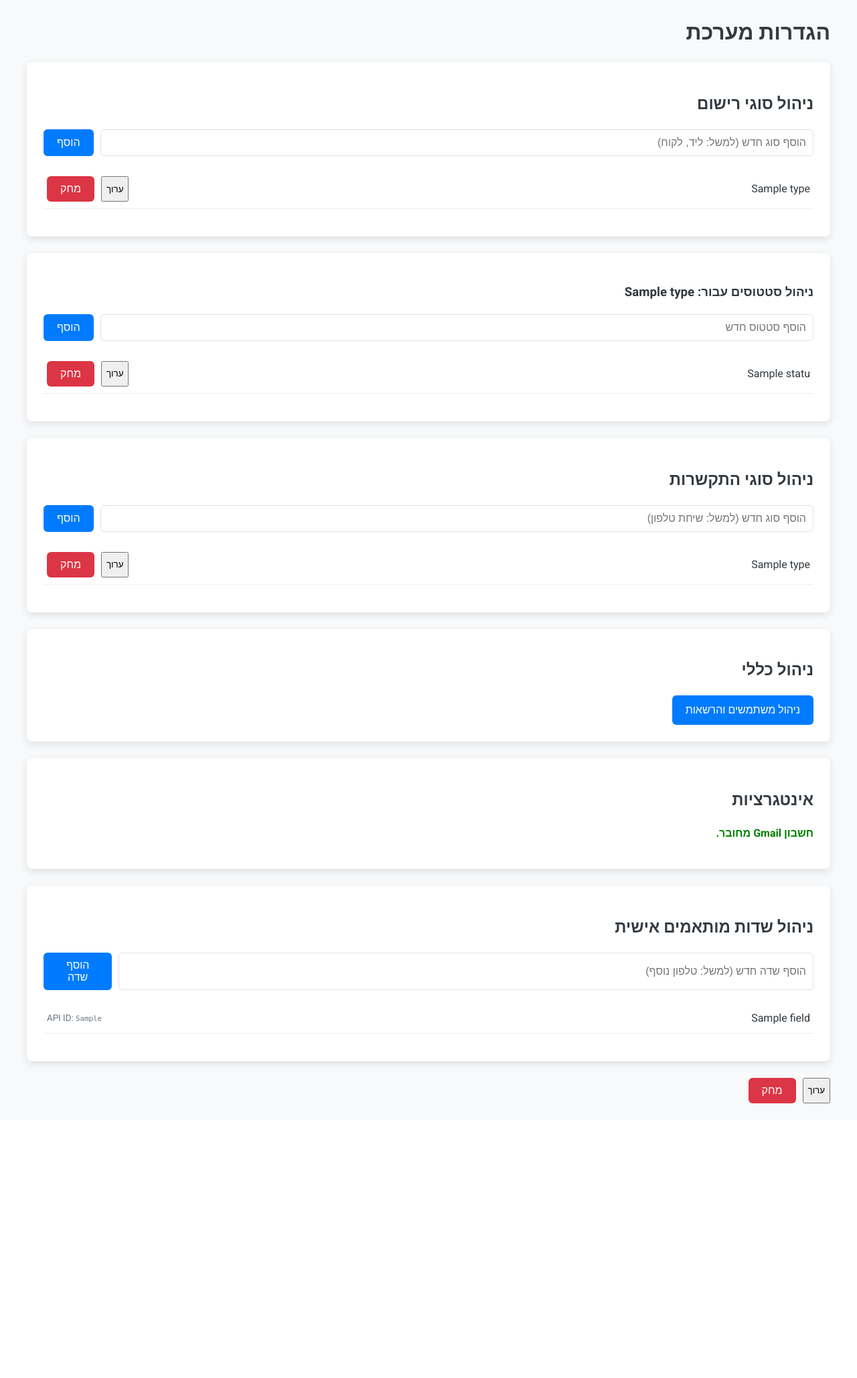
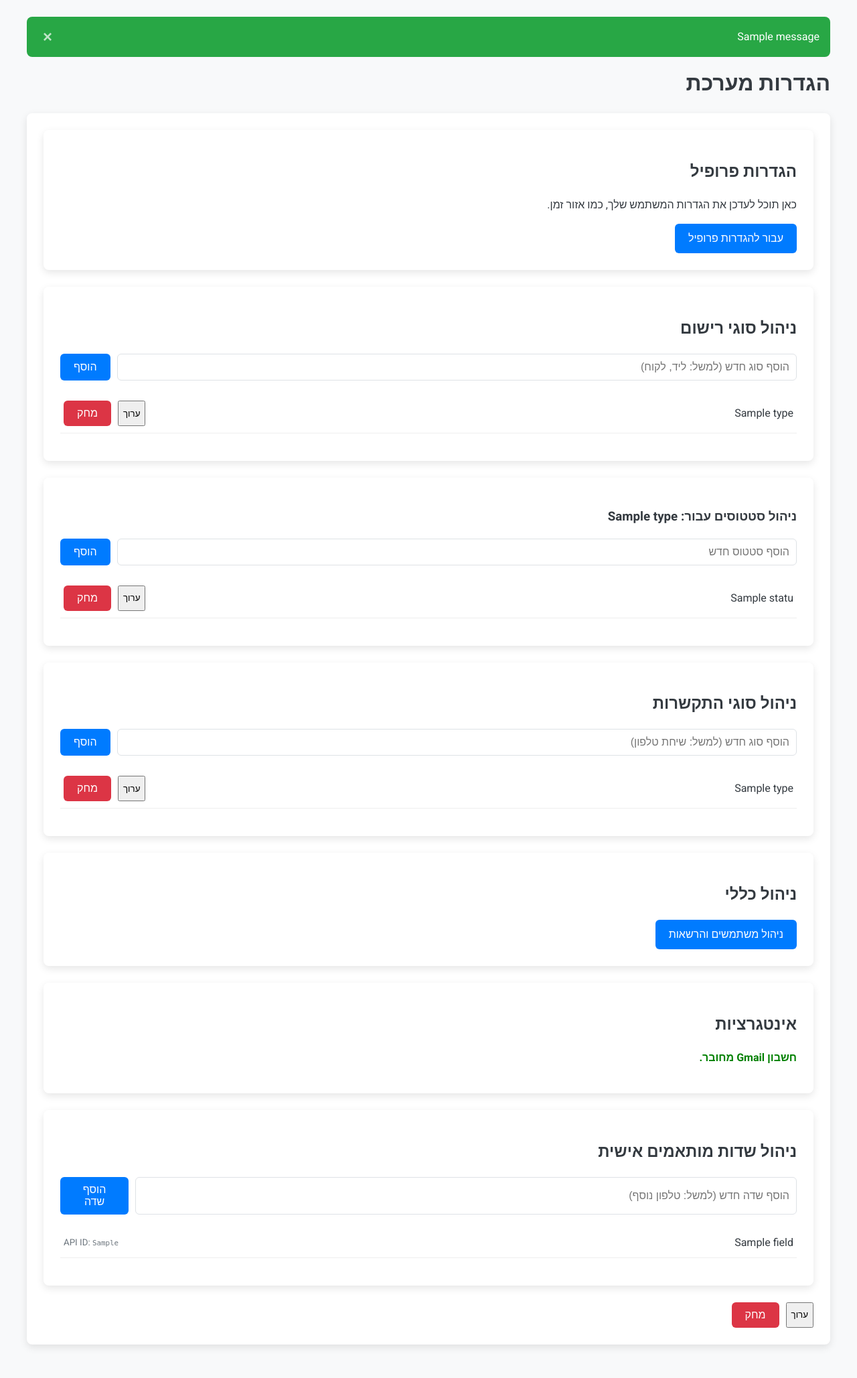
Before and after one commit to 27180781/CRMMM, a Flask app: page /settings in a window 1280 px wide. Shown: the part 45-2102 px from the top of the page at 67% size. Before the commit the page ends 1692 px from the top, so only its background shows below. Run offline with Flask 3, Linux system fonts and the light colour scheme; a user stored in the database is signed in; tables that the repository leaves empty hold one stand-in row (values such as "Sample post"); one stand-in notice (Sample message) is shown.

```diff
--- a/requirements.txt
+++ b/requirements.txt
@@ -8,5 +8,6 @@ Flask-WTF
 email-validator
 google-api-python-client
 google-auth-httplib2
+pytz
 google-auth-oauthlib
 Flask-Migrate
--- a/templates/base.html
+++ b/templates/base.html
@@ -20,6 +20,8 @@
             --border-radius: 8px;
             --success-color: #28a745;
             --danger-color: #dc3545;
+            --info-color: #17a2b8;
+            --warning-color: #ffc107;
         }
 
         body {
@@ -86,6 +88,35 @@
             padding: 25px;
             margin-bottom: 25px;
         }
+
+        /* --- Alert Styles for Flashed Messages --- */
+        .alert {
+            padding: 1rem;
+            margin-bottom: 1rem;
+            border-radius: var(--border-radius);
+            display: flex;
+            justify-content: space-between;
+            align-items: center;
+        }
+        .alert-success { background-color: var(--success-color); color: white; }
+        .alert-danger { background-color: var(--danger-color); color: white; }
+        .alert-info { background-color: var(--info-color); color: white; }
+        .alert-warning { background-color: var(--warning-color); color: var(--text-color); }
+
+        .alert-close-btn {
+            background: none;
+            border: none;
+            color: inherit;
+            font-size: 1.5rem;
+            font-weight: bold;
+            cursor: pointer;
+            opacity: 0.7;
+            padding: 0 0.5rem;
+        }
+        .alert-close-btn:hover {
+            opacity: 1;
+        }
+
     </style>
     {% block head %}{% endblock %}
 </head>
@@ -96,7 +127,7 @@
             {% if current_user.is_authenticated %}
                 <a href="{{ url_for('index') }}" style="color: var(--text-color); text-decoration: none; margin-left: 15px;">דף הבית</a>
                 <a href="{{ url_for('add_contact') }}" style="color: var(--text-color); text-decoration: none; margin-left: 15px;">הוספת איש קשר</a>
-<a href="{{ url_for('communications') }}" style="color: var(--text-color); text-decoration: none; margin-left: 15px;">מרכז התקשורת</a>
+                <a href="{{ url_for('communications') }}" style="color: var(--text-color); text-decoration: none; margin-left: 15px;">מרכז התקשורת</a>
                 <a href="{{ url_for('settings') }}" style="color: var(--text-color); text-decoration: none;">הגדרות</a>
             {% endif %}
         </div>
@@ -109,6 +140,19 @@
     </nav>
 
     <main class="main-container">
+
+        {% with messages = get_flashed_messages(with_categories=true) %}
+            {% if messages %}
+                <div class="flashed-messages">
+                {% for category, message in messages %}
+                    <div class="alert alert-{{ category }}">
+                        <span>{{ message }}</span>
+                        <button type="button" class="alert-close-btn" onclick="this.parentElement.style.display='none';">&times;</button>
+                    </div>
+                {% endfor %}
+                </div>
+            {% endif %}
+        {% endwith %}
         {% block content %}{% endblock %}
     </main>
 </body>
--- a/templates/communications.html
+++ b/templates/communications.html
@@ -11,7 +11,7 @@
                 <div class="activity-header">
                     <a href="{{ url_for('contact_detail', contact_id=contact.id) }}" class="contact-name">{{ contact.name }}</a>
                     <span class="activity-meta">
-                        {{ activity.timestamp.strftime('%d-%m-%Y %H:%M') }}
+                        {{ activity.timestamp | to_local_time }}
                         {% if activity.source %} | מקור: {{ activity.source }} {% endif %}
                     </span>
                 </div>
--- a/templates/contact_detail.html
+++ b/templates/contact_detail.html
@@ -82,7 +82,7 @@
         {% for activity in activities %}
             <div class="activity-history-item">
                 <p>
-                    <strong>תאריך:</strong> {{ activity.timestamp.strftime('%d-%m-%Y %H:%M') }}
+                    <strong>תאריך:</strong> {{ activity.timestamp | to_local_time }}
                     {% if activity.activity_type %} | <strong>סוג:</strong> {{ activity.activity_type.name }} {% endif %}
                 </p>
                 <p>{{ activity.description | nl2br }}</p>
--- a/templates/index.html
+++ b/templates/index.html
@@ -90,8 +90,10 @@
               <td><a href="{{ url_for('contact_detail', contact_id=contact.id) }}">{{ contact.name }}</a></td>
               <td>{{ contact.contact_type.name if contact.contact_type else '' }}</td>
               <td>{{ contact.status.name if contact.status else '' }}</td>
-              <td>{{ contact.created_at.strftime('%d-%m-%Y %H:%M') }}</td>
-              <td>{{ contact.updated_at.strftime('%d-%m-%Y %H:%M') }}</td>
+              <td>{{ contact.created_at | to_local_time }}</td>
+              <td>{{ contact.updated_at | to_local_time }}
+
+</td>
             </tr>
             {% else %}
             <tr class="empty-row">
--- a/templates/settings.html
+++ b/templates/settings.html
@@ -15,6 +15,14 @@
 
 {% block content %}
 <h1>הגדרות מערכת</h1>
+
+<div class="card settings-section">
+
+<div class="card settings-section">
+    <h2>הגדרות פרופיל</h2>
+    <p>כאן תוכל לעדכן את הגדרות המשתמש שלך, כמו אזור זמן.</p>
+    <a href="{{ url_for('profile_settings') }}" class="btn btn-primary">עבור להגדרות פרופיל</a>
+</div>
 
 <div class="card settings-section">
     <h2>ניהול סוגי רישום</h2>
```
Also changed, not shown: migrations/versions/64c7ea13df4b_add_timezone_to_user_model.py (added, +32 -0 lines), templates/profile_settings.html (added, +16 -0 lines).
